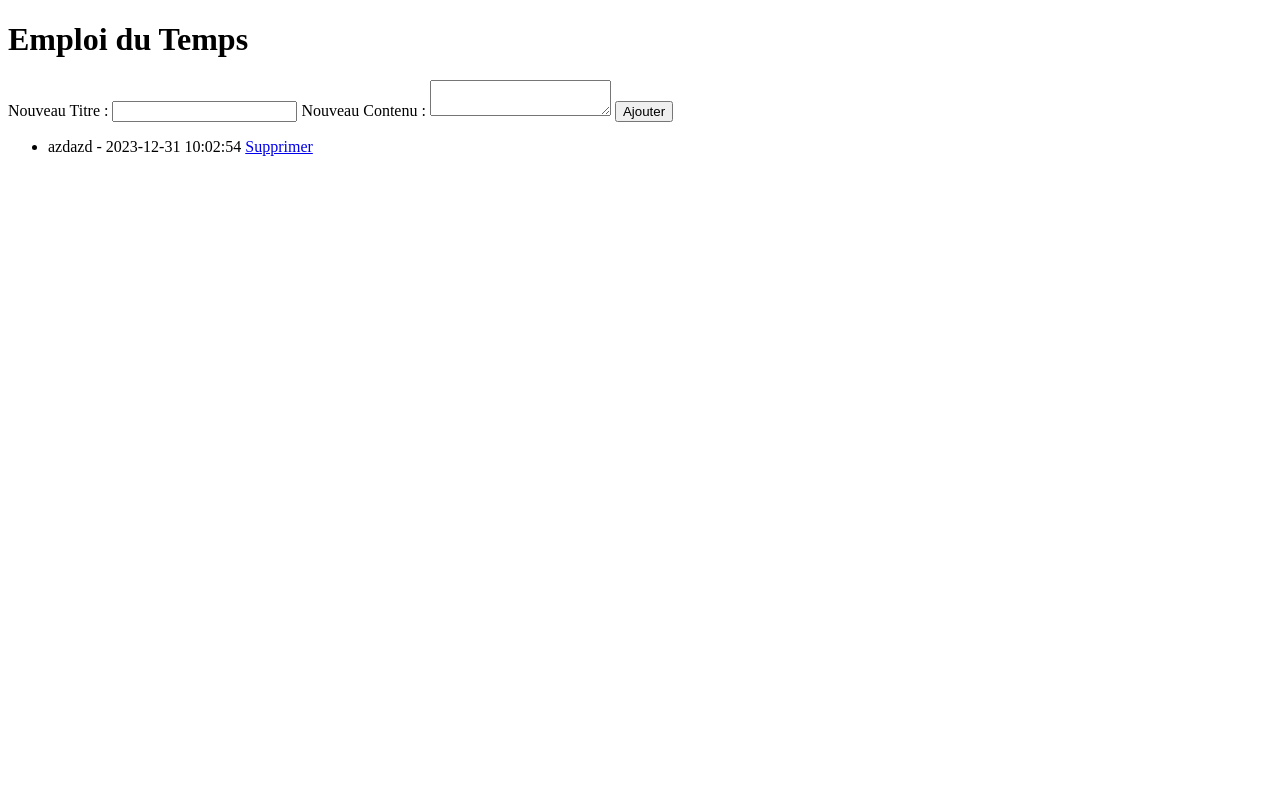
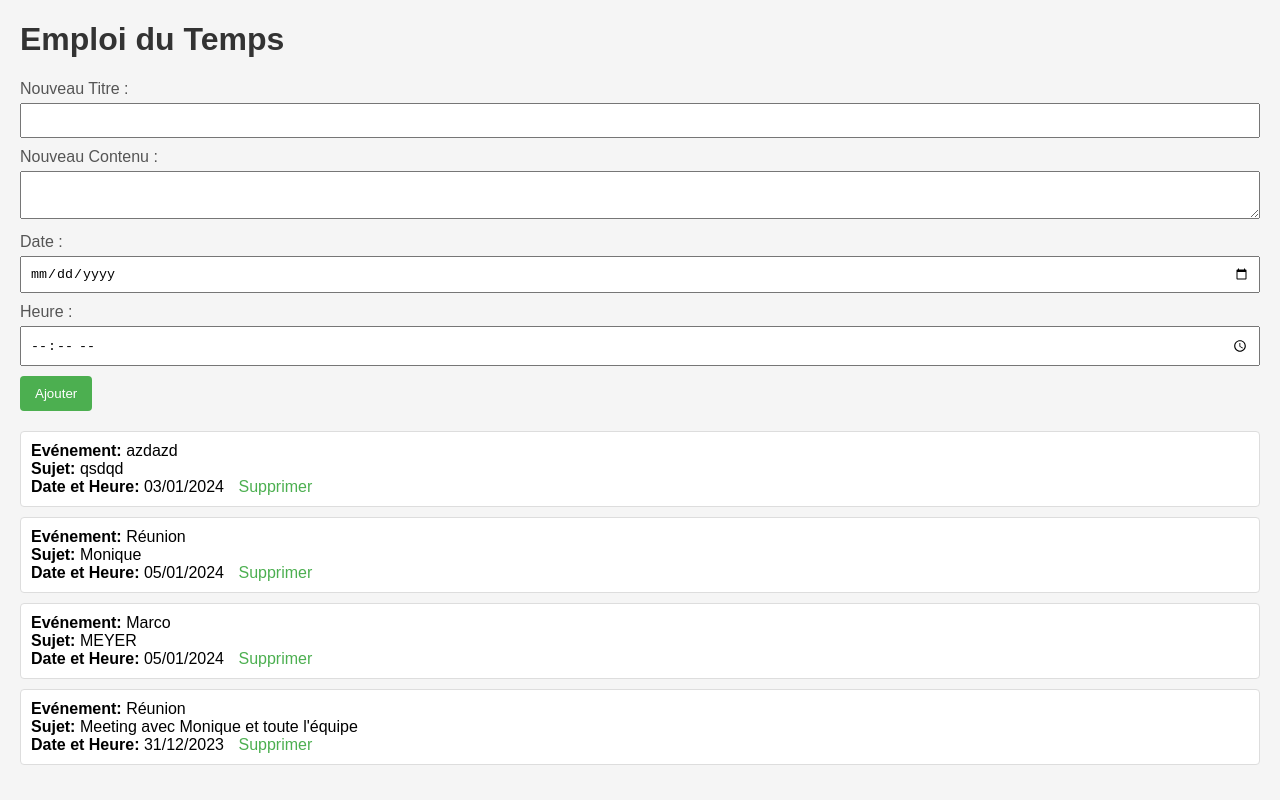
Before and after one commit to Schlabaga/gestionnaire-projet, a Flask app: page / in a window 1280 px wide. Run offline with Flask 3, Linux system fonts and the light colour scheme; data comes from the database, SQL or seed files in the repository.

Commit message:
Amélioration CSS (Nathan) + Ajout de date / heure en format FR

```diff
--- a/main.py
+++ b/main.py
@@ -1,12 +1,17 @@
-# main.py
 from flask import Flask, render_template, request, redirect, url_for
 import sqlite3
-from datetime import datetime
+from datetime import datetime, date
+import turtle
+import subprocess
+import os
 
 app = Flask(__name__)
 
 def creer_connexion():
     return sqlite3.connect('emploidutemps.db')
+
+def obtenir_repertoire_travail():
+    return os.getcwd()
 
 def initialiser_base_de_donnees(conn):
     with conn:
@@ -27,24 +32,29 @@ class Tache:
         self.contenu = contenu
         self.date = date or datetime.utcnow()
 
-    def __str__(self):
-        return f"Tâche {self.titre} ({self.date})"
+    def jour_semaine(self):
+        return self.date.strftime('%A')  # %A pour obtenir le nom du jour de la semaine
 
 
 class GestionnaireTaches:
-
     def __init__(self, base_de_donnees):
         self.base_de_donnees = base_de_donnees
+        self.taches = []
 
-    def ajouter_tache(self, titre, contenu):
+    def ajouter_tache(self, titre, contenu, date_str):
+        date_formattee = datetime.strptime(date_str, '%Y-%m-%d').strftime('%d/%m/%Y')
+
         with self.base_de_donnees as conn:
             cursor = conn.cursor()
-            cursor.execute('INSERT INTO taches (titre, contenu) VALUES (?, ?)', (titre, contenu))
+            cursor.execute('INSERT INTO taches (titre, contenu, date) VALUES (?, ?, ?)', (titre, contenu, date_formattee))
+
+        self.taches = self.recuperer_taches()
 
     def supprimer_tache(self, tache_id):
         with self.base_de_donnees as conn:
             cursor = conn.cursor()
             cursor.execute('DELETE FROM taches WHERE id = ?', (tache_id,))
+        self.taches = self.recuperer_taches()
 
     def recuperer_taches(self):
         with self.base_de_donnees as conn:
@@ -64,6 +74,7 @@ class ApplicationFlask:
         self.app.route('/')(self.accueil)
         self.app.route('/ajouter_tache', methods=['POST'])(self.ajouter_tache)
         self.app.route('/supprimer_tache/<int:id>')(self.supprimer_tache)
+        self.app.route('/dessiner_emploi_du_temps')(self.dessiner_emploi_du_temps)
 
     def accueil(self):
         taches = self.gestionnaire_taches.recuperer_taches()
@@ -73,15 +84,28 @@ class ApplicationFlask:
         if request.method == 'POST':
             titre = request.form['titre']
             contenu = request.form['contenu']
-            self.gestionnaire_taches.ajouter_tache(titre, contenu)
+            date_str = request.form['date']
+
+            date_actuelle = date.today().strftime('%Y-%m-%d')
+            date_saisie = datetime.strptime(date_str, '%Y-%m-%d').date()
+
+            if date_saisie >= date.today():
+                self.gestionnaire_taches.ajouter_tache(titre, contenu, date_str)
+
         return redirect(url_for('accueil'))
 
     def supprimer_tache(self, id):
         self.gestionnaire_taches.supprimer_tache(id)
         return redirect(url_for('accueil'))
 
+    def dessiner_emploi_du_temps(self):
+        self.gestionnaire_taches.dessiner_emploi_du_temps()
+        self.gestionnaire_taches.sauvegarder_edt_en_image()
+        self.gestionnaire_taches.convertir_ps_en_png()
+
     def demarrer(self):
         self.app.run(debug=True)
+
 
 if __name__ == '__main__':
     base_de_donnees = sqlite3.connect('emploidutemps.db', check_same_thread=False)
--- a/templates/accueil.html
+++ b/templates/accueil.html
@@ -1,24 +1,115 @@
-
 <!DOCTYPE html>
-<html lang="en">
+<html lang="fr">
 <head>
     <meta charset="UTF-8">
     <meta name="viewport" content="width=device-width, initial-scale=1.0">
     <title>Emploi du Temps</title>
+    <style>
+        body {
+            font-family: Arial, sans-serif;
+            background-color: #f5f5f5;
+            margin: 20px;
+        }
+
+        h1 {
+            color: #333;
+        }
+
+        form {
+            margin-bottom: 20px;
+        }
+
+        label {
+            display: block;
+            margin-bottom: 5px;
+            color: #555;
+        }
+
+        input, textarea {
+            width: 100%;
+            padding: 8px;
+            margin-bottom: 10px;
+            box-sizing: border-box;
+        }
+
+        button {
+            background-color: #4caf50;
+            color: white;
+            padding: 10px 15px;
+            border: none;
+            border-radius: 4px;
+            cursor: pointer;
+        }
+
+        ul {
+            list-style-type: none;
+            padding: 0;
+        }
+
+        li {
+            background-color: #fff;
+            border: 1px solid #ddd;
+            margin-bottom: 10px;
+            padding: 10px;
+            border-radius: 4px;
+        }
+
+        a {
+            color: #4caf50;
+            margin-left: 10px;
+            text-decoration: none;
+        }
+
+        a:hover {
+            text-decoration: underline;
+        }
+        label {
+            display: block;
+            margin-bottom: 5px;
+            color: #555;
+        }
+
+        input, textarea {
+            width: 100%;
+            padding: 8px;
+            margin-bottom: 10px;
+            box-sizing: border-box;
+        }
+
+        button {
+            background-color: #4caf50;
+            color: white;
+            padding: 10px 15px;
+            border: none;
+            border-radius: 4px;
+            cursor: pointer;
+        }
+    </style>
 </head>
 <body>
     <h1>Emploi du Temps</h1>
     <form action="/ajouter_tache" method="post">
         <label for="titre">Nouveau Titre :</label>
         <input type="text" name="titre" required>
+
         <label for="contenu">Nouveau Contenu :</label>
         <textarea name="contenu" required></textarea>
+
+        <label for="date">Date :</label>
+        <input type="date" name="date" min="{{ date_actuelle }}" required>
+
+        <label for="heure">Heure :</label>
+        <input type="time" name="heure" required>
+
         <button type="submit">Ajouter</button>
     </form>
+
     <ul>
         {% for tache in taches %}
             <li>
-                {{ tache.titre }} - {{ tache.date }}
+                <strong>Evénement:</strong> {{ tache.titre }}<br>
+                <strong>Sujet:</strong> {{ tache.contenu }}<br>
+                <strong>Date et Heure:</strong> {{ tache.date }}
                 <a href="{{ url_for('supprimer_tache', id=tache.id) }}">Supprimer</a>
             </li>
         {% endfor %}
```
Also changed, not shown: emploidutemps.db.
